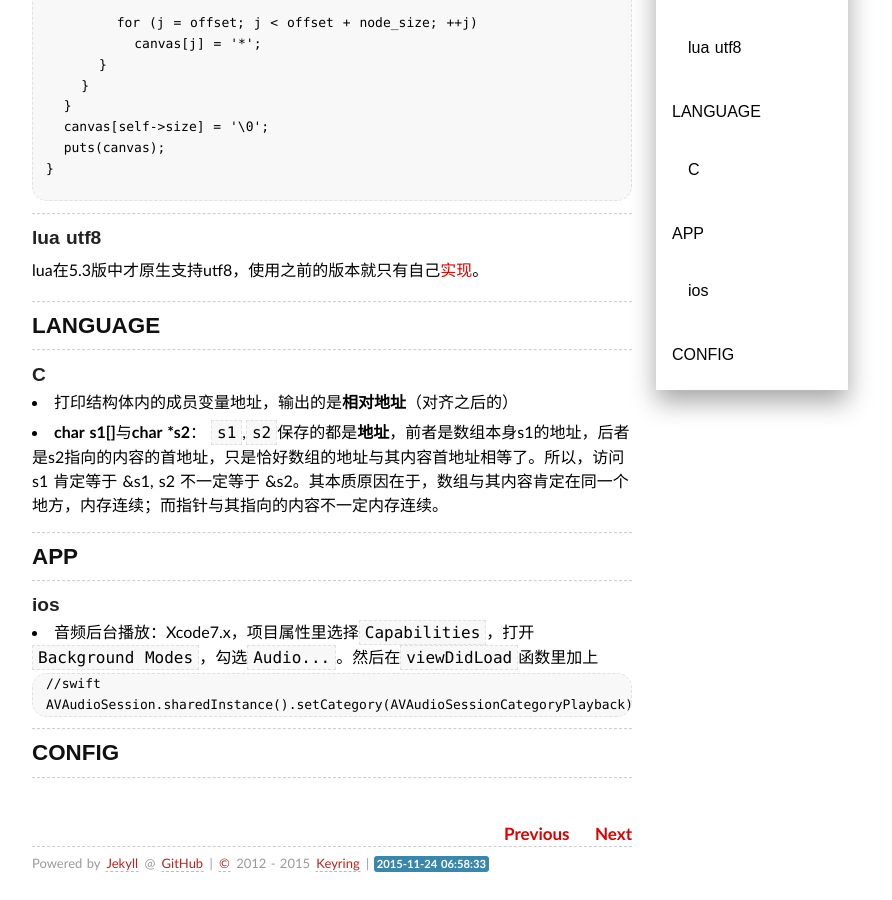
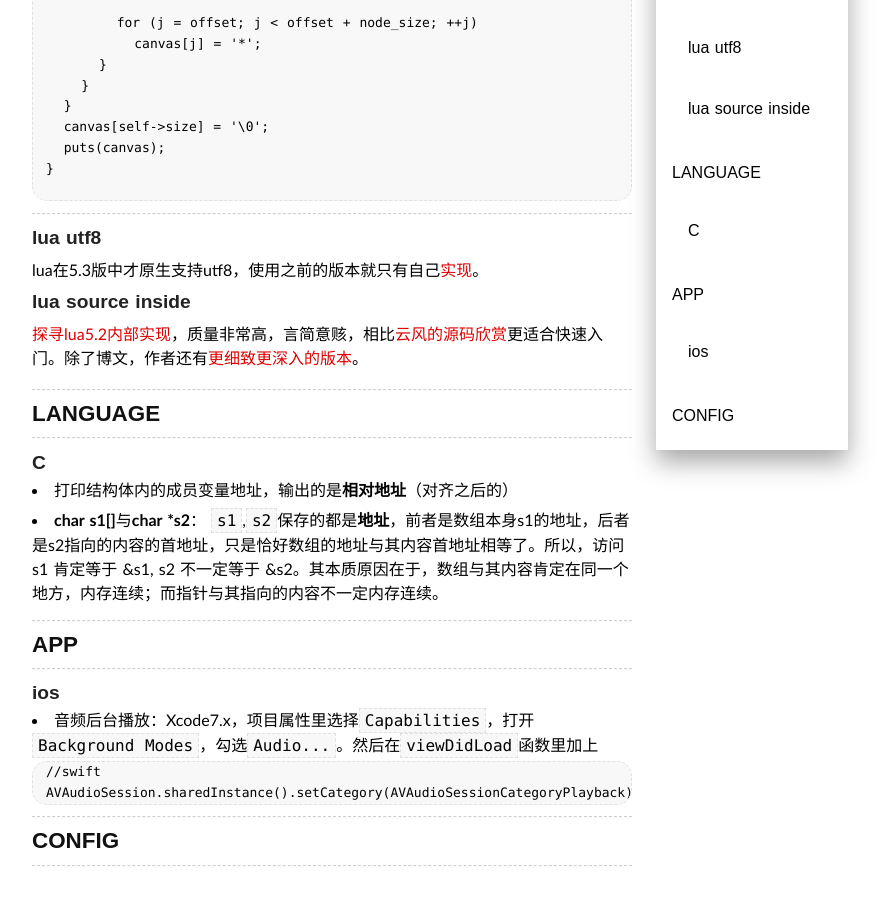
Before and after one commit to keyring/keyring.github.io, a Jekyll site: the page built from _posts/2015-11-10-Memos.md, in a window 1280 px wide and 900 px high, scrolled down 4334 px. Shown: the whole window, without its empty margins (308-1200 px from the left). Built offline with Jekyll 4.4.1, drawn with Linux system fonts in a browser that asks for light colours; nearby versions of some CDN libraries; some web fonts are replaced; Markdown is read by kramdown in place of the engine named in the settings; comment, search, counter and statistics services are not loaded; a style sheet for code colours, icons or effects is not loaded.

Commit message:
update post

```diff
--- a/_posts/2015-11-10-Memos.md
+++ b/_posts/2015-11-10-Memos.md
@@ -236,6 +236,11 @@ void buddy2_dump(struct buddy2* self) {
 
 lua在5.3版中才原生支持utf8，使用之前的版本就只有自己[实现](https://github.com/blitmap/lua-utf8-simple/blob/master/utf8_simple.lua)。
 
+
+###lua source inside
+
+[探寻lua5.2内部实现](http://blog.csdn.net/column/details/luainternals.html)，质量非常高，言简意赅，相比[云风的源码欣赏](http://www.codingnow.com/temp/readinglua.pdf)更适合快速入门。除了博文，作者还有[更细致更深入的版本](https://github.com/lichuang/Lua-Source-Internal)。
+
 -------------------
 ## LANGUAGE
 -------------------
```
